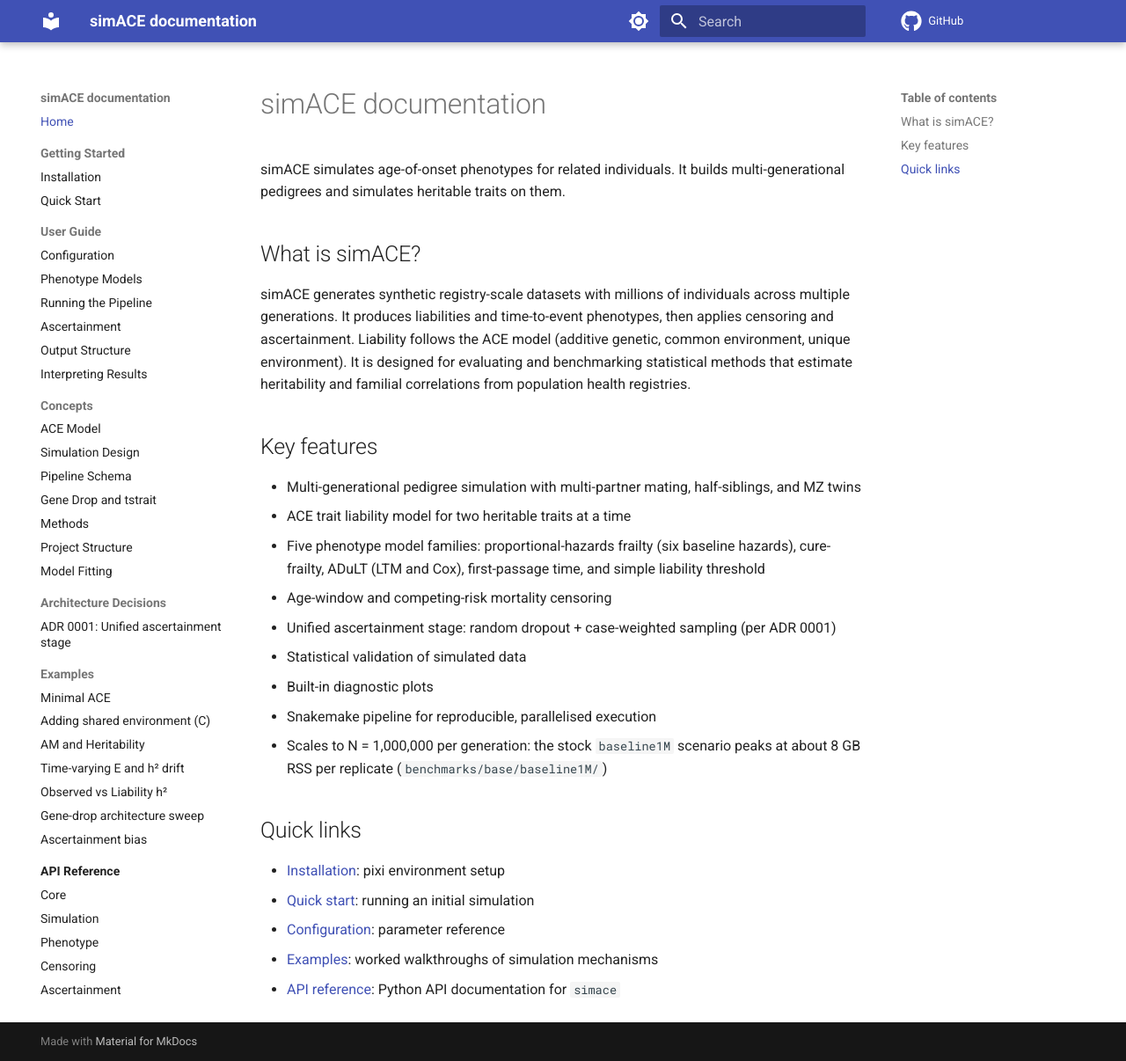
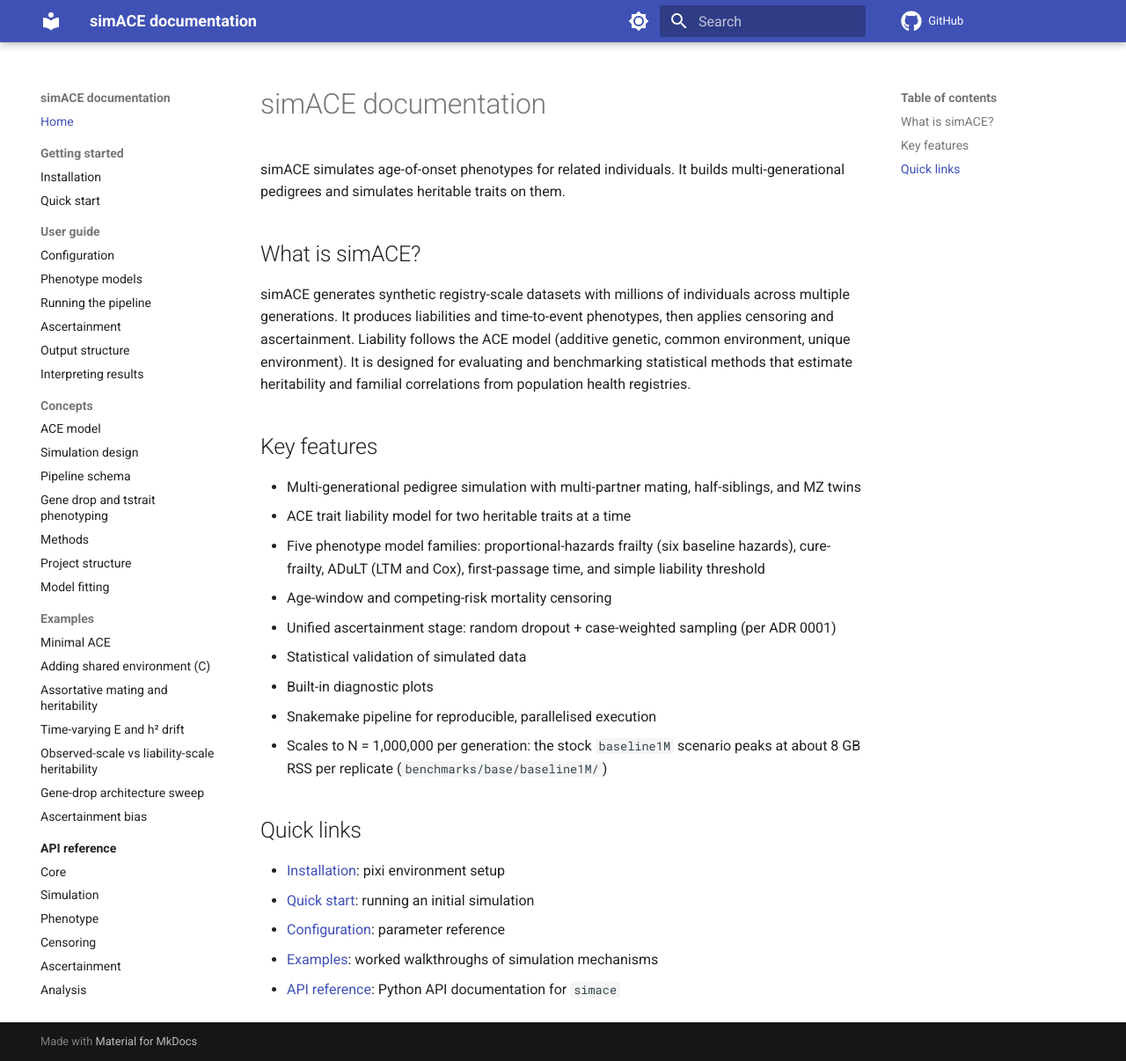
Before and after one commit to rwaples/simACE, an MkDocs documentation site: the page built from docs/index.md, in a window 1280 px wide and 1206 px high. Shown: the whole window at 88% size. Built offline with MkDocs 1.6.1 and Material for MkDocs 9.7.7, drawn with Linux system fonts in a browser that asks for light colours; comment, search, counter and statistics services are not loaded.

Commit message:
Sentence-case the docs nav and drop the lone ADR entry
Nav titles now match the sentence-case headings the recent prose tidy
gave the pages, and spell out the two abbreviated example titles. The
"Architecture Decisions" section listed only ADR 0001 of the ten on file;
the page stays reachable from the five concept and guide pages that link
it. mkdocs build --strict passes.

```diff
--- a/mkdocs.yml
+++ b/mkdocs.yml
@@ -74,35 +74,33 @@
 
 nav:
   - Home: index.md
-  - Getting Started:
+  - Getting started:
       - Installation: getting-started/installation.md
-      - Quick Start: getting-started/quickstart.md
-  - User Guide:
+      - Quick start: getting-started/quickstart.md
+  - User guide:
       - Configuration: user-guide/configuration.md
-      - Phenotype Models: user-guide/phenotype-models.md
-      - Running the Pipeline: user-guide/running-the-pipeline.md
+      - Phenotype models: user-guide/phenotype-models.md
+      - Running the pipeline: user-guide/running-the-pipeline.md
       - Ascertainment: user-guide/ascertainment.md
-      - Output Structure: user-guide/output-structure.md
-      - Interpreting Results: user-guide/interpreting-results.md
+      - Output structure: user-guide/output-structure.md
+      - Interpreting results: user-guide/interpreting-results.md
   - Concepts:
-      - ACE Model: concepts/ace-model.md
-      - Simulation Design: concepts/simulation-design.md
-      - Pipeline Schema: concepts/pipeline-schema.md
-      - Gene Drop and tstrait: concepts/gene-drop.md
+      - ACE model: concepts/ace-model.md
+      - Simulation design: concepts/simulation-design.md
+      - Pipeline schema: concepts/pipeline-schema.md
+      - Gene drop and tstrait phenotyping: concepts/gene-drop.md
       - Methods: concepts/methods.md
-      - Project Structure: concepts/project-structure.md
-      - Model Fitting: concepts/model-fitting.md
-  - Architecture Decisions:
-      - "ADR 0001: Unified ascertainment stage": adr/0001-unified-ascertainment-stage.md
+      - Project structure: concepts/project-structure.md
+      - Model fitting: concepts/model-fitting.md
   - Examples:
       - Minimal ACE: examples/minimal-ace.md
       - Adding shared environment (C): examples/adding-shared-environment.md
-      - AM and Heritability: examples/am-and-heritability.md
+      - Assortative mating and heritability: examples/am-and-heritability.md
       - Time-varying E and h² drift: examples/time-varying-e.md
-      - Observed vs Liability h²: examples/observed-vs-liability-h2.md
+      - Observed-scale vs liability-scale heritability: examples/observed-vs-liability-h2.md
       - Gene-drop architecture sweep: examples/gene-drop-architecture-sweep.md
       - Ascertainment bias: examples/ascertainment-bias.md
-  - API Reference:
+  - API reference:
       - api/index.md
       - Core: api/core.md
       - Simulation: api/simulation.md
```
